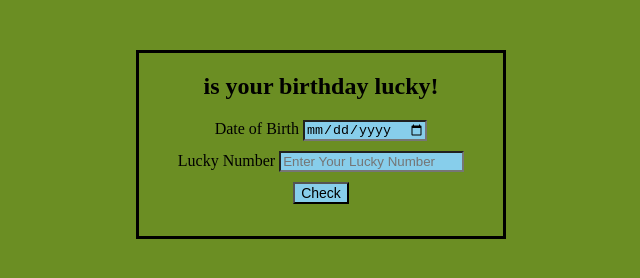
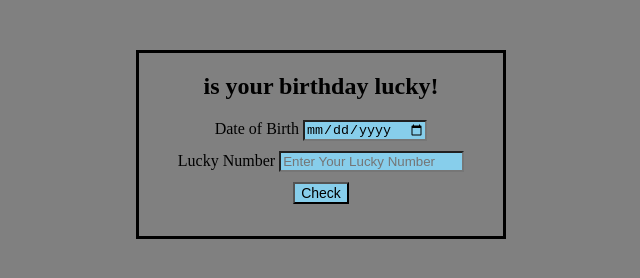
Before and after one commit to mohdasifabid/lucky-number-mark11, a plain HTML site: page index.html in a window 1280 px wide. Shown: the whole page, without its empty margins (319-959 px from the left). Drawn offline with Linux system fonts and the light colour scheme.

Commit message:
background color changed

```diff
--- a/index.html
+++ b/index.html
@@ -14,7 +14,7 @@
         color: black;
         border: solid black 3px;
         margin: auto;
-        background-color: olivedrab;
+        background-color:grey;
         padding-left: 2rem;
         padding-right: 2rem;
         padding-bottom: 2rem;
```
